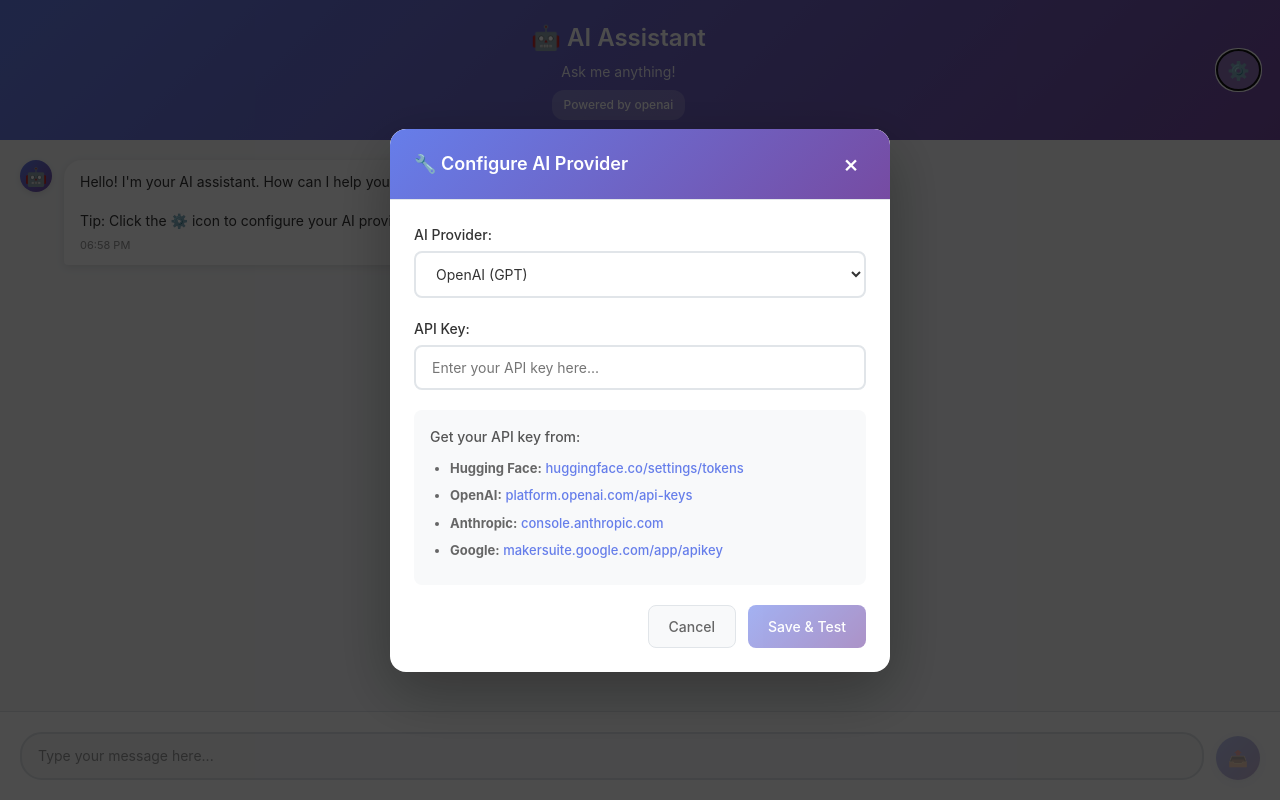
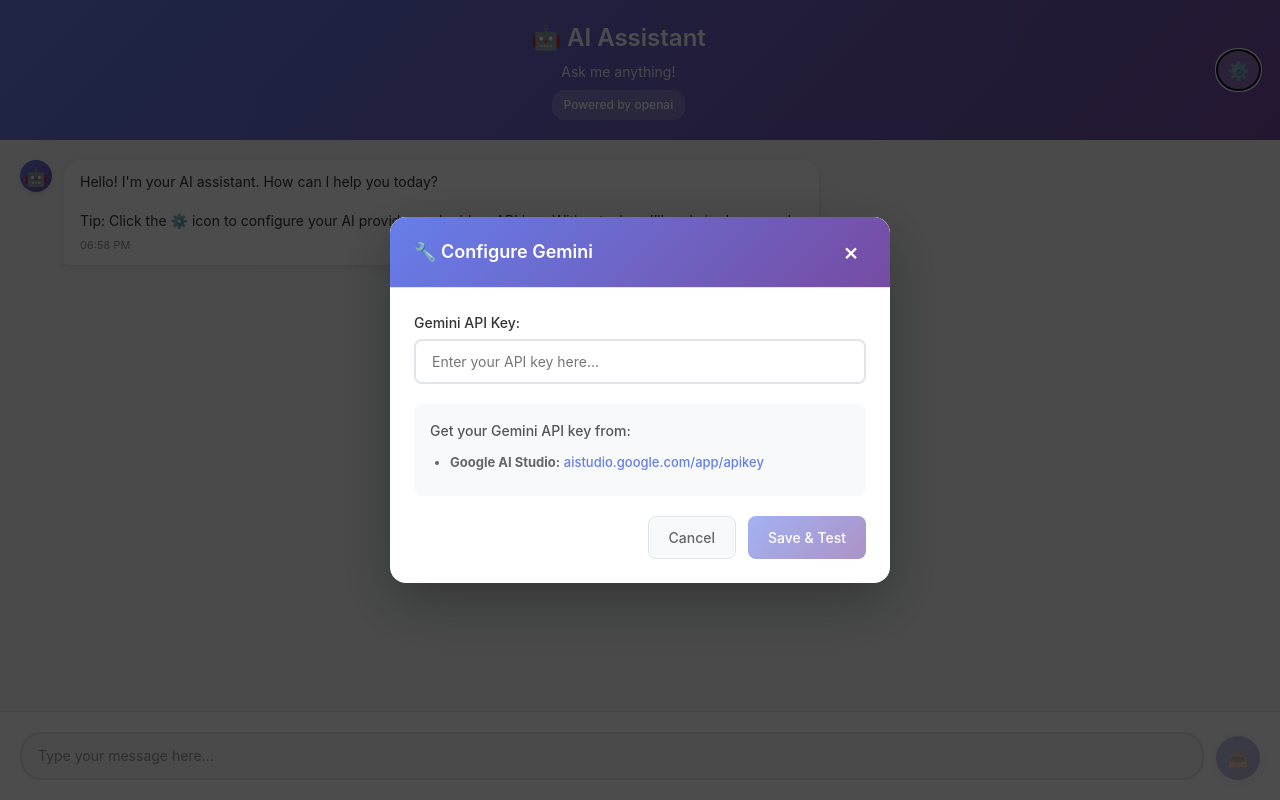
Before and after one commit to Rakesh99k/neuron, a React (Vite) app: page / in a window 1280 px wide. Both pictures are taken after a click on the button "⚙️". Built offline with nearby package versions, Linux system fonts and the light colour scheme; no server answers.

Commit message:
Refactor ConfigModal to focus on Gemini API configuration and remove provider selection

```diff
--- a/src/components/ConfigModal.jsx
+++ b/src/components/ConfigModal.jsx
@@ -3,7 +3,6 @@
 import './ConfigModal.css';
 
 const ConfigModal = ({ isOpen, onClose, onConfigUpdate }) => {
-  const [provider, setProvider] = useState(aiService.provider);
   const [apiKey, setApiKey] = useState('');
   const [isLoading, setIsLoading] = useState(false);
 
@@ -13,8 +12,8 @@
 
     setIsLoading(true);
     try {
-      // Set the credentials
-      aiService.setCredentials(apiKey, provider);
+      // Set the credentials (Gemini only)
+      aiService.setCredentials(apiKey);
       aiService.initialized = true;
 
       // Test the connection
@@ -39,28 +38,13 @@
     <div className="config-modal-overlay" onClick={onClose}>
       <div className="config-modal" onClick={(e) => e.stopPropagation()}>
         <div className="config-modal-header">
-          <h3>🔧 Configure AI Provider</h3>
+          <h3>🔧 Configure Gemini</h3>
           <button className="config-modal-close" onClick={onClose}>×</button>
         </div>
 
         <form onSubmit={handleSubmit} className="config-form">
           <div className="form-group">
-            <label htmlFor="provider">AI Provider:</label>
-            <select
-              id="provider"
-              value={provider}
-              onChange={(e) => setProvider(e.target.value)}
-              className="form-select"
-            >
-              <option value="huggingface">Hugging Face</option>
-              <option value="openai">OpenAI (GPT)</option>
-              <option value="claude">Anthropic (Claude)</option>
-              <option value="gemini">Google (Gemini)</option>
-            </select>
-          </div>
-
-          <div className="form-group">
-            <label htmlFor="apiKey">API Key:</label>
+            <label htmlFor="apiKey">Gemini API Key:</label>
             <input
               id="apiKey"
               type="password"
@@ -73,12 +57,9 @@
           </div>
 
           <div className="form-help">
-            <p>Get your API key from:</p>
+            <p>Get your Gemini API key from:</p>
             <ul>
-              <li><strong>Hugging Face:</strong> <a href="https://huggingface.co/settings/tokens" target="_blank" rel="noopener noreferrer">huggingface.co/settings/tokens</a></li>
-              <li><strong>OpenAI:</strong> <a href="https://platform.openai.com/api-keys" target="_blank" rel="noopener noreferrer">platform.openai.com/api-keys</a></li>
-              <li><strong>Anthropic:</strong> <a href="https://console.anthropic.com/" target="_blank" rel="noopener noreferrer">console.anthropic.com</a></li>
-              <li><strong>Google:</strong> <a href="https://makersuite.google.com/app/apikey" target="_blank" rel="noopener noreferrer">makersuite.google.com/app/apikey</a></li>
+              <li><strong>Google AI Studio:</strong> <a href="https://aistudio.google.com/app/apikey" target="_blank" rel="noopener noreferrer">aistudio.google.com/app/apikey</a></li>
             </ul>
           </div>
 
```
